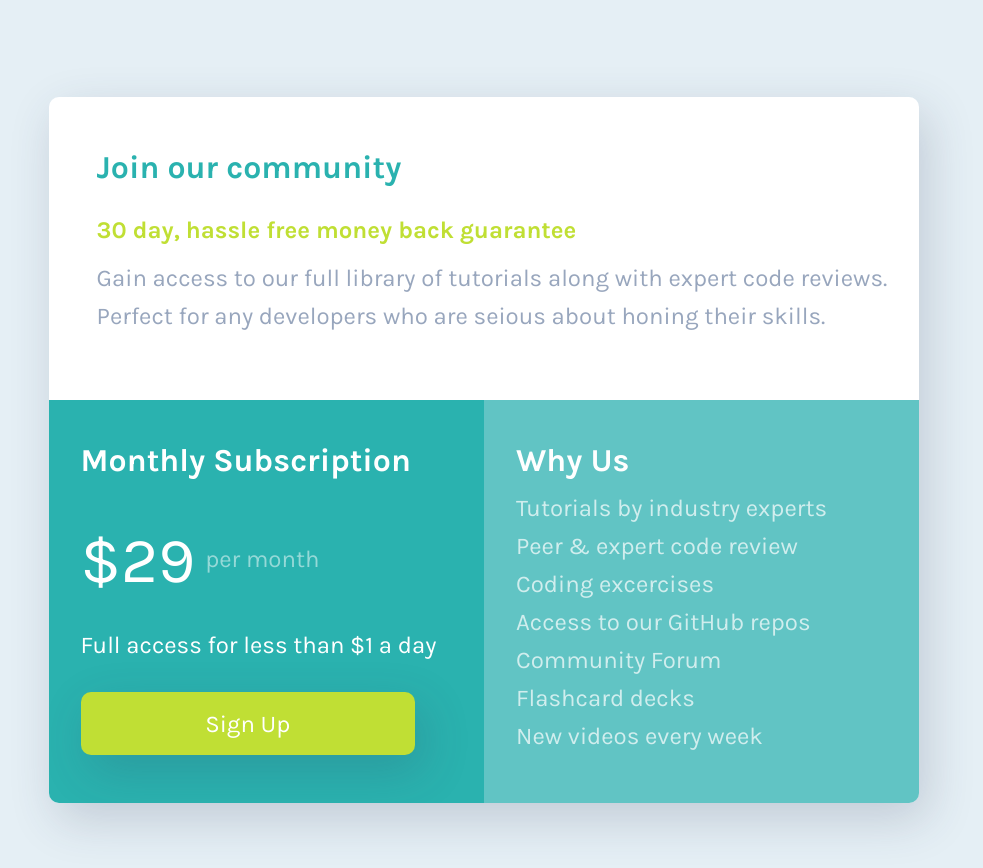
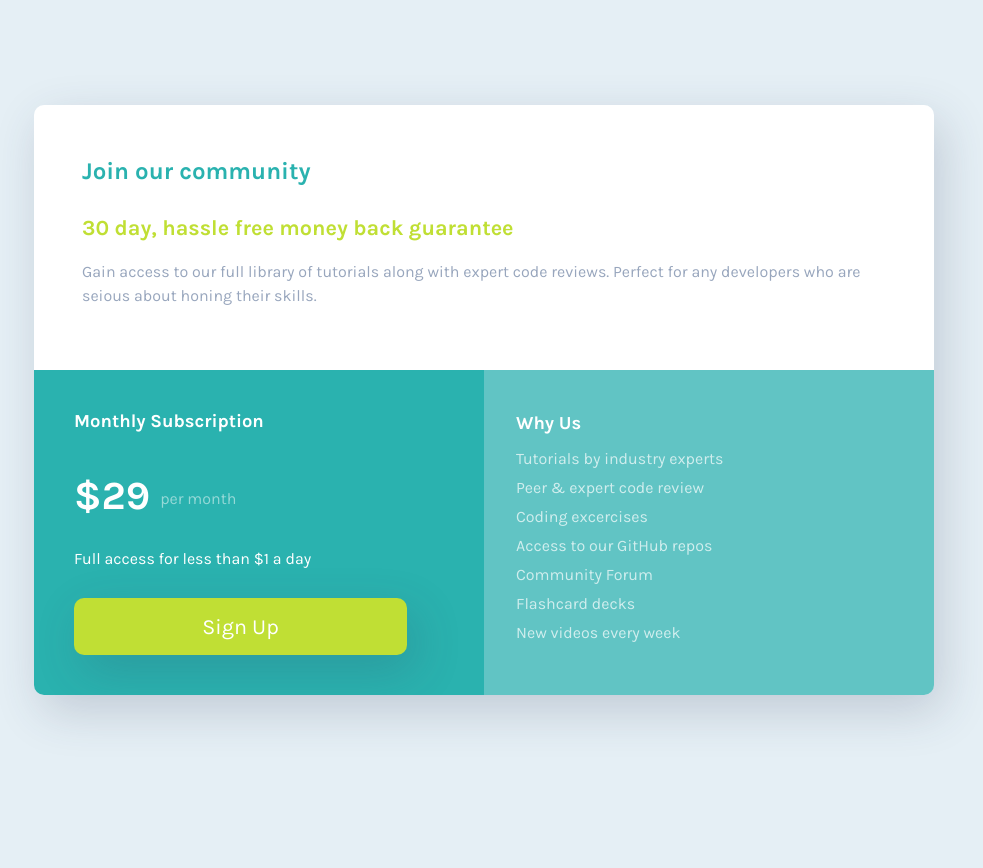
Before and after one commit to rohitd99/rohitd99, a plain HTML site: page SinglePriceGrid/index.html in a window 1280 px wide. Shown: the whole page, without its empty margins (156-1139 px from the left). After the commit the page ends 800 px from the top, so only its background shows below. Drawn offline with Linux system fonts and the light colour scheme.

Commit message:
Changed Font sizes and Card size

```diff
--- a/SinglePriceGrid/index.html
+++ b/SinglePriceGrid/index.html
@@ -23,11 +23,8 @@
           <div class="description">
             <p>
               Gain access to our full library of tutorials along with expert
-              code reviews.
-            </p>
-            <p>
-              Perfect for any developers who are seious about honing their
-              skills.
+              code reviews. Perfect for any developers who are seious about
+              honing their skills.
             </p>
           </div>
         </div>
--- a/SinglePriceGrid/style.css
+++ b/SinglePriceGrid/style.css
@@ -15,10 +15,11 @@
     --fw-regular: 400;
     --fw-bold: 700;
 
-    --fs-larger : 4rem;
-    --fs-large : 2rem;
-    --fs-medium : 1.5rem;
-    --fs-small : 1.15rem;
+    --fs-larger: 2.5rem;
+    --fs-large : 1.5rem;
+    --fs-medium : 1.35rem;
+    --fs-subtitle: 1.15rem;
+    --fs-small : 1rem;
 }
 * {
     margin: 0;
@@ -36,7 +37,7 @@ body{
     color: var(--clr-grayishblue);
     background-color: var(--clr-lightgray);
     min-height: 100vh;
-    margin: 50px 0;
+    /* margin: 50px 0; */
 }
 main{
     height: 100vh;
@@ -66,14 +67,14 @@ main{
     padding: 2rem;
     padding-right: 2rem;
     padding-left: 3rem;
-    padding-bottom: 3.8rem;
+    padding-bottom: 3.2rem;
 }
 .compartment:nth-child(2) {
     background-color: var(--clr-cyan);
     grid-column-start: 1;
     grid-column-end: 2;
-    padding: 2rem;
-    padding-bottom: 3rem;
+    padding: 40px;
+    padding-top: 30px;
     color: white;
 }
 .compartment:nth-child(3) {
@@ -87,6 +88,8 @@ main{
 
 .description > p{
     padding-bottom: 10px;
+    font-size: var(--fs-small);
+    line-height: 1.5rem;
 }
 .heading{
     color: var(--clr-cyan);
@@ -110,20 +113,25 @@ main{
     box-shadow: .5rem 1rem 3rem hsl(var(--clr-neutral-hsl-700), 0.2)
 }
 .subtitle{
-    font-size: var(--fs-large);
+    font-size: var(--fs-subtitle);
     font-weight: var(--fw-bold);
     padding: 10px 0;
     padding-bottom: 10px;
 }
 .month-price{
     font-size: var(--fs-larger);
+    font-weight: var(--fw-bold);
 }
 .per-month{
     padding-left: 10px;
     color: rgba(255,255,255,0.5);
     text-align: center;
     position: relative;
-    bottom: 15px;
+    bottom: 5px;
+    font-size: var(--fs-small);
+}
+.full-access {
+    font-size: var(--fs-small);
 }
 .reasons-list{
     list-style: none;
@@ -132,6 +140,7 @@ main{
 .reason{
     color: rgba(255, 255, 255, 0.7);
     padding: 5px 0;
+    font-size: var(--fs-small);
 }
  @media (max-width: 900px){
     main{
@@ -167,6 +176,6 @@ main{
         grid-row-end: 4;
     }
     .full-access{
-        padding-bottom: 20px;
+        padding-bottom: 10px;
     }
 }
```
